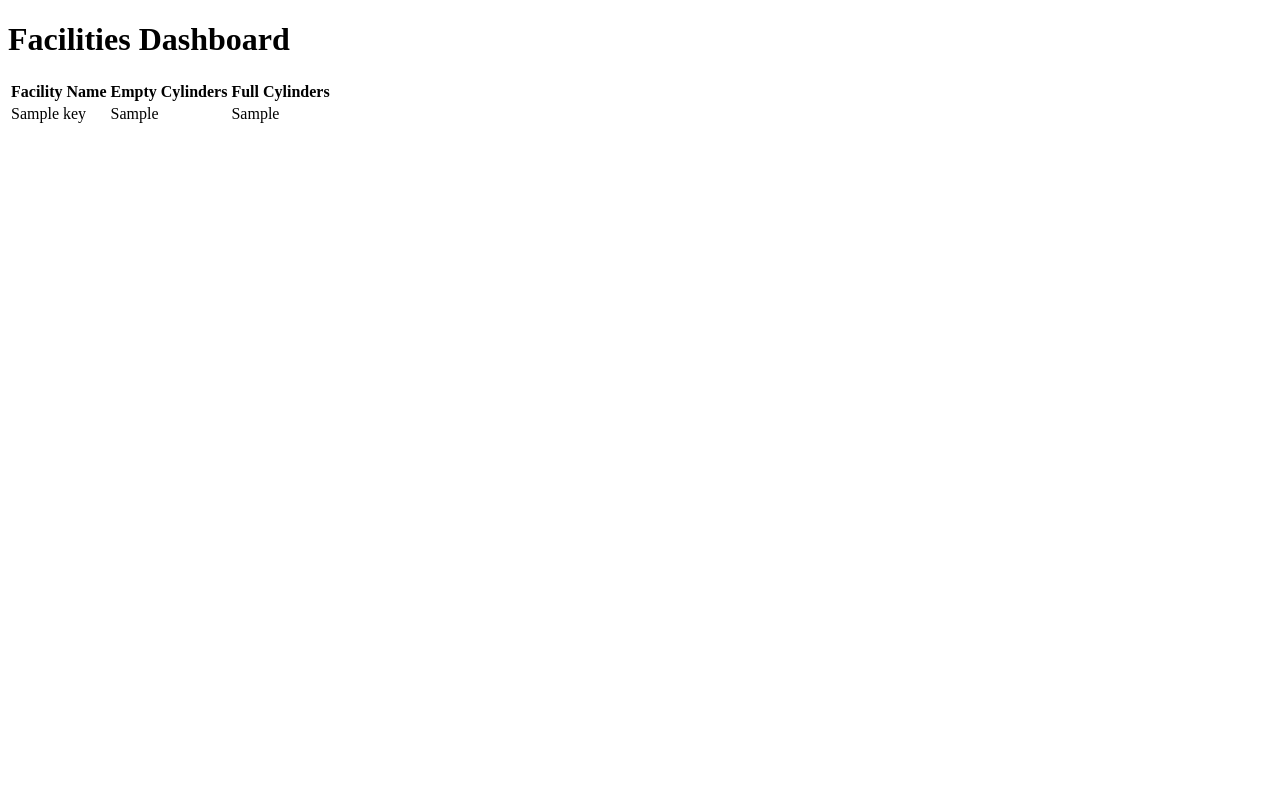
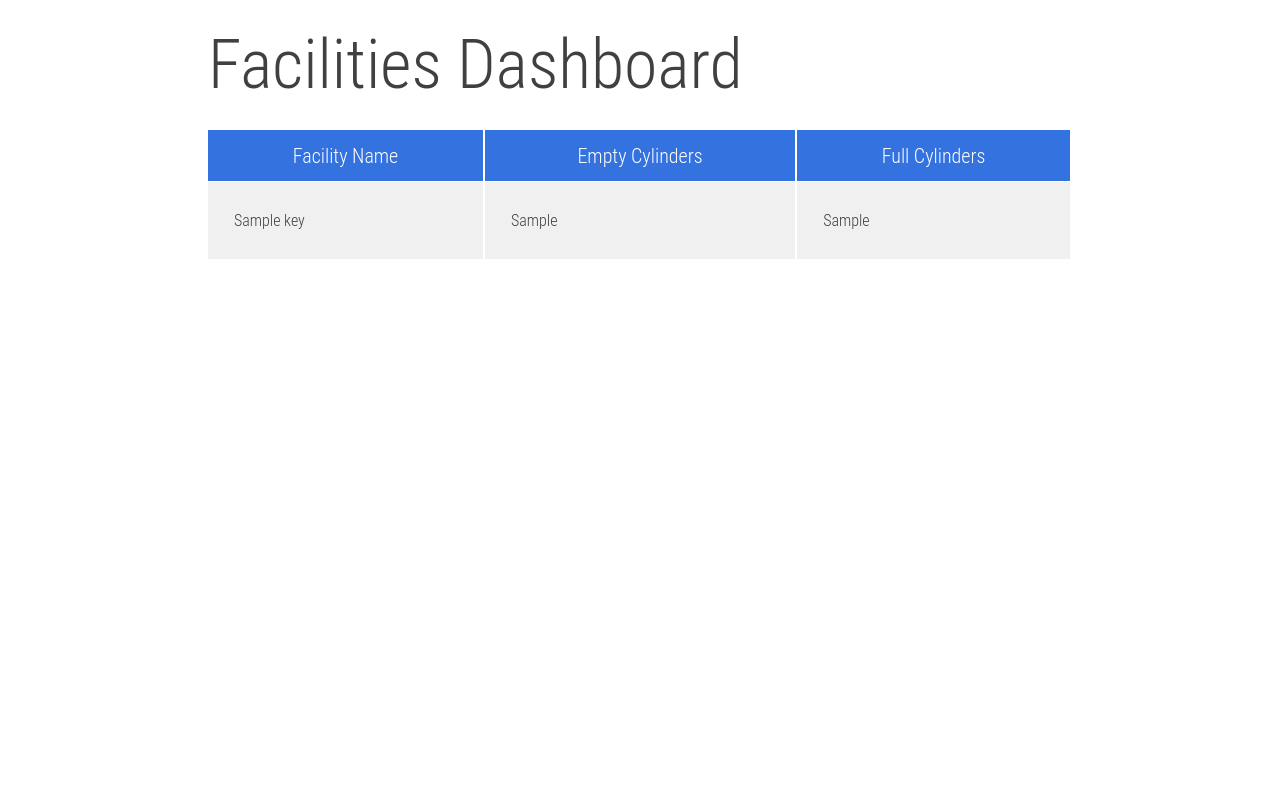
Before and after one commit to linainverse/cyltrack, a Python web app: template templates/view-facilities.html in a window 1280 px wide. Run offline with Jinja, Linux system fonts and the light colour scheme; the template is opened without the code that fills it: most values are stand-ins (such as "Sample title", 1, 10 or a date in 2020).

Commit message:
added styling

```diff
--- a/templates/view-facilities.html
+++ b/templates/view-facilities.html
@@ -2,10 +2,12 @@
 <html>
   <head>
     <title>Facilities</title>
+    <link type="text/css" rel="stylesheet" href="/stylesheets/main.min.css" />
   </head>
-  <body>
+  <body class="page--styleguide">
+    <div class="container">
     <h1>Facilities Dashboard</h1>
-    <table class="facilities-dashboard">
+    <table class="table-4">
       <thead>
         <tr>
 	  <th>Facility Name</th>
@@ -23,5 +25,6 @@
 	</tr>
       </tbody>
     </table>
+    </div>
   </body>
 </html>
```
